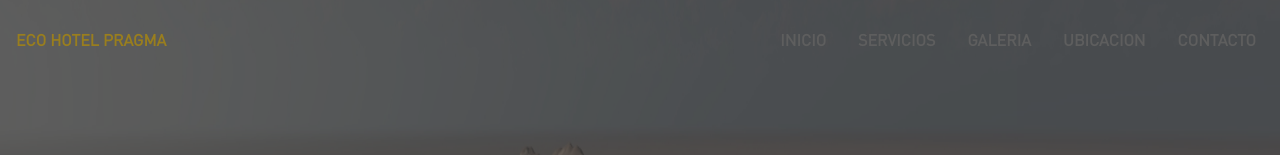
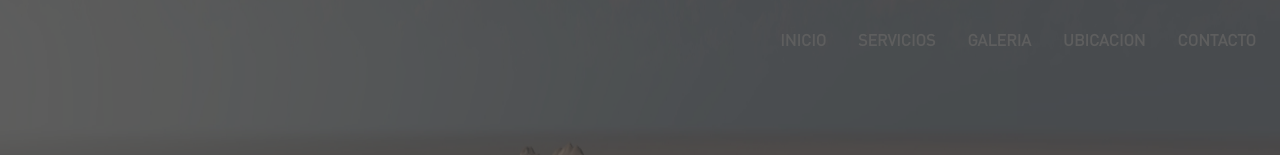
Before and after one commit to Cocahuana/eco-hotel, a React (Create React App) app: page / in a window 1280 px wide. Shown: the top 155 px of the page. Built offline with nearby package versions, Linux system fonts and the light colour scheme.

Commit message:
Feat: add unidad de negocio colors

```diff
--- a/package.json
+++ b/package.json
@@ -6,6 +6,7 @@
     "@chakra-ui/icon": "^3.0.11",
     "@chakra-ui/icons": "^2.0.11",
     "@chakra-ui/react": "^2.2.9",
+    "@emailjs/browser": "^3.10.0",
     "@emotion/react": "^11.10.0",
     "@emotion/styled": "^11.10.0",
     "@testing-library/jest-dom": "^5.16.5",
--- a/src/Pages/Home/Home.jsx
+++ b/src/Pages/Home/Home.jsx
@@ -19,6 +19,13 @@ import ServiciosSection from "./components/Servicios/ServiciosSection";
 import ServiciosContent from "./components/Servicios/ServiciosContent";
 import HeroLanding from "./components/HeroLanding/HeroLanding";
 import fondoBlanco from "./components/HeroLanding/fondoBlanco.jpeg";
+import Contactanos from "./components/Contactanos";
+import {
+	colorDesarrollo,
+	colorEcoHotel,
+	colorConstrucciones,
+	colorHousing,
+} from "../../components/UnidadNegocioBar/ColoresNegocio/Colores";
 const ecoHotel = {
 	title: "ECO HOTEL",
 	subTitle: "Tu mejor experiencia en Vaca Muerta",
@@ -141,6 +148,7 @@ function Home() {
 					subTitle='GASTRONOMÍA'
 					description='En nuestra cafetería y restaurant podés disfrutar de deliciosos desayunos, almuerzos y cenas. Además de relajar después de la jornada de trabajo.'
 					amenities={restaurantAmenities}
+					unidad={colorDesarrollo}
 				></ServiciosContent>
 			</ServiciosSection>
 			<section id={ourServices.sport.id} style={{ width: "100%" }}>
@@ -161,6 +169,7 @@ function Home() {
 					subTitle='SALUD'
 					description='Nuestras instalaciones cuentan con espacios equipados para realizar actividades deportivas individuales y grupales.'
 					amenities={sportAmenities}
+					unidad={colorEcoHotel}
 				></ServiciosContent>
 			</ServiciosSection>
 			<section id={ourServices.coworking.id} style={{ width: "100%" }}>
@@ -181,6 +190,7 @@ function Home() {
 					subTitle='TRABAJO'
 					description='Contamos con un espacio de Coworking, sala de reuniones y salas de capacitación para el personal de las empresas que nos eligen.'
 					amenities={coworkingAmenities}
+					unidad={colorConstrucciones}
 				></ServiciosContent>
 			</ServiciosSection>
 			<Flex
@@ -203,9 +213,11 @@ function Home() {
 					></iframe>
 				</Flex>
 			</section>
-			<section id={contact.id} style={{ width: "100%" }}>
-				<Flex w='100%' h='60vh'></Flex>
-			</section>
+			{/* <section id={contact.id} style={{ width: "100%" }}>
+				<Flex w='100%' h='60vh'>
+					<Contactanos />
+				</Flex>
+			</section> */}
 		</>
 	);
 }
--- /dev/null
+++ b/src/Pages/Home/components/Contactanos.jsx
@@ -0,0 +1,63 @@
+import { useState } from "react";
+import { send } from "@emailjs/browser";
+function Contactanos() {
+	const serviceId = "service_s6fk0l3";
+	const templateId = "Eco Hotel Pragma";
+	const publicKey = "v9enjVVlkY_oP9iFX";
+	const [toSend, setToSend] = useState({
+		from_name: "",
+		to_name: "",
+		message: "",
+		reply_to: "",
+	});
+
+	const onSubmit = (e) => {
+		e.preventDefault();
+		send(serviceId, templateId, toSend, publicKey)
+			.then((response) => {
+				console.log("SUCCESS!", response.status, response.text);
+			})
+			.catch((err) => {
+				console.log("FAILED...", err);
+			});
+	};
+
+	const handleChange = (e) => {
+		setToSend({ ...toSend, [e.target.name]: e.target.value });
+	};
+	return (
+		<form onSubmit={onSubmit}>
+			<input
+				type='text'
+				name='from_name'
+				placeholder='from name'
+				value={toSend.from_name}
+				onChange={handleChange}
+			/>
+			<input
+				type='text'
+				name='to_name'
+				placeholder='to name'
+				value={toSend.to_name}
+				onChange={handleChange}
+			/>
+			<input
+				type='text'
+				name='message'
+				placeholder='Your message'
+				value={toSend.message}
+				onChange={handleChange}
+			/>
+			<input
+				type='text'
+				name='reply_to'
+				placeholder='Your email'
+				value={toSend.reply_to}
+				onChange={handleChange}
+			/>
+			<button type='submit'>Enviar</button>
+		</form>
+	);
+}
+
+export default Contactanos;
--- a/src/Pages/Home/components/Servicios/ServiciosContent.jsx
+++ b/src/Pages/Home/components/Servicios/ServiciosContent.jsx
@@ -9,6 +9,7 @@ import {
 	ListItem,
 	Heading,
 } from "@chakra-ui/react";
+import UnidadNegocioBar from "../../../../components/UnidadNegocioBar/UnidadNegocioBar";
 function ServiciosContent(props) {
 	const myTheme = useContext(themeContext);
 	const { accent1, text } = myTheme;
@@ -30,10 +31,10 @@ function ServiciosContent(props) {
 			fontWeight='400'
 		>
 			<Flex w='100%' flexDir='column' pl={{ base: 0, md: "5%" }}>
-				<Box ml='10%'>
+				{/* <Box ml='10%'>
 					<GoldHeading title={title} letterSpacing='2px' />
 				</Box>
-				<Box h='2px' bg={accent1} w='25%'></Box>
+				<Box h='2px' bg={accent1} w='25%'></Box> */}
 			</Flex>
 			<Flex
 				w='100%'
@@ -45,6 +46,8 @@ function ServiciosContent(props) {
 					<Heading as='h2' size='2xl' py='10px'>
 						{subTitle}
 					</Heading>
+
+					<UnidadNegocioBar unidad={props.unidad} />
 					<Text size='md' color='#5F5F5F'>
 						{description}
 					</Text>
--- a/src/components/Navigation/Navigation.jsx
+++ b/src/components/Navigation/Navigation.jsx
@@ -7,6 +7,7 @@ import {
 	useColorModeValue,
 	useBreakpointValue,
 	useDisclosure,
+	Image,
 } from "@chakra-ui/react";
 import { HamburgerIcon, CloseIcon } from "@chakra-ui/icons";
 import { MobileNav } from "./MobileNav";
@@ -17,6 +18,7 @@ import { themeContext } from "../../context/themeContext";
 import { Link } from "react-router-dom";
 import { Paths } from "..";
 import { useState } from "react";
+import logoEcoHotel from "../../assets/img/logoEcohotel.jpeg";
 function Navigation() {
 	const { isOpen, onToggle } = useDisclosure();
 	const myTheme = useContext(themeContext);
@@ -79,7 +81,15 @@ function Navigation() {
 					fontWeight={"bold"}
 					color={useColorModeValue(text.withAccent1, text.base)}
 				>
-					<Link to='/'>ECO HOTEL PRAGMA</Link>
+					<Link to='/'>
+						<Image
+							src={logoEcoHotel}
+							transition='all 1s ease-out'
+							filter={
+								colorChange ? "opacity(100%)" : "opacity(0%)"
+							}
+						/>
+					</Link>
 				</Text>
 				<Flex
 					flex={{ base: 1 }}
--- /dev/null
+++ b/src/components/UnidadNegocioBar/ColoresNegocio/Colores.js
@@ -0,0 +1,70 @@
+export const colorDesarrollo = [
+	{
+		color: "#1F5B8F",
+	},
+	{
+		color: "#3E5C78",
+	},
+	{
+		color: "#607B98",
+	},
+	{
+		color: "#90ACC1",
+	},
+	{
+		color: "#94A0AE",
+	},
+];
+export const colorEcoHotel = [
+	{
+		color: "#871725",
+	},
+	{
+		color: "#A6505D",
+	},
+	{
+		color: "#BE243E",
+	},
+	{
+		color: "#D83850",
+	},
+	{
+		color: "#BF5C6E",
+	},
+];
+
+export const colorConstrucciones = [
+	{
+		color: "#2E5E38",
+	},
+	{
+		color: "#808E50",
+	},
+	{
+		color: "#9EB26A",
+	},
+	{
+		color: "#A7B28A",
+	},
+	{
+		color: "#A5A992",
+	},
+];
+
+export const colorHousing = [
+	{
+		color: "#AC6813",
+	},
+	{
+		color: "#DB993B",
+	},
+	{
+		color: "#E2A958",
+	},
+	{
+		color: "#BF996A",
+	},
+	{
+		color: "#DDB582",
+	},
+];
--- /dev/null
+++ b/src/components/UnidadNegocioBar/UnidadNegocioBar.jsx
@@ -0,0 +1,21 @@
+import { Flex, Box } from "@chakra-ui/react";
+
+function UnidadNegocioBar(props) {
+	// Segun la unidad tiene un conjunto de colores distintos definidos por la empresa
+	// Unidad es un arreglo de colores
+	const { unidad } = props;
+	return (
+		<Flex
+			h='0.6rem'
+			w='100%'
+			alignItems='center'
+			justifyContent='flex-start'
+		>
+			{unidad.map((unidad) => (
+				<Box bg={unidad.color} h='100%' w='15%' mr='10px'></Box>
+			))}
+		</Flex>
+	);
+}
+
+export default UnidadNegocioBar;
```
Also changed, not shown: src/assets/img/logoEcohotel.jpeg (added), 1 other file (tests, documents, lock files or other folders).
